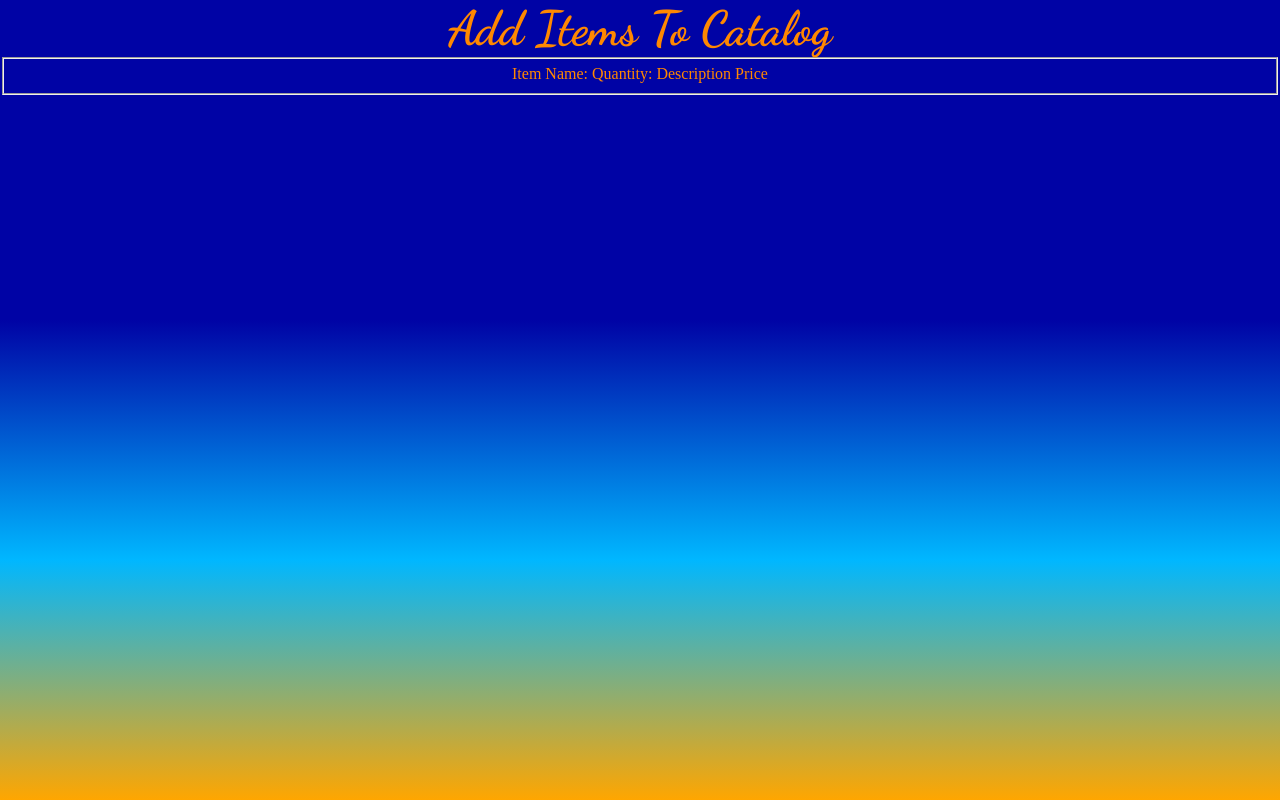
After one commit to Kylertk21/ThreeLittleBirds, a Flask app: page /add_item in a window 1280 px wide. The commit adds this page. Run offline with Flask 3, Linux system fonts and the light colour scheme.

Commit message:
started work on add_items

```diff
--- a/src/app/routes.py
+++ b/src/app/routes.py
@@ -8,10 +8,14 @@
 @app.route('/marketplace')
 def marketplace():
     catalog_items = [
-        {'image':'../static/photos/logo_placeholder.jpg', 'description':'Item 1 Description', 'link':'/orderform'}
+        {'image':'../static/photos/logo_placeholder.jpg', 'description':'Item', 'link':'/orderform'}
     ]
 
     return render_template('marketplace.html', catalog_items=catalog_items)
+
+@app.route('/add_item')
+def add_item():
+    return render_template('add_item.html')
 
 @app.route('/orderform')
 def orderform():
--- a/src/app/static/styles.css
+++ b/src/app/static/styles.css
@@ -165,3 +165,7 @@
     justify-content:center;
     color:#ff8800;
 }
+
+.add_item{
+    color:#ff8800;
+}
--- /dev/null
+++ b/src/app/templates/add_item.html
@@ -0,0 +1,22 @@
+{% extends 'base.html'%}
+{% block main %}
+<!DOCTYPE html>
+<html lang='en'>
+    <head>
+        <meta charset="UTF-8">
+        <meta name="viewport" content="width=device-width, initial-scale=1.0">
+        <title>Create Item</title>
+    </head>
+    <body>
+        <h1>Add Items To Catalog</h1>
+        <form method="post">
+            <fieldset class ="add_item">
+                <label for="item-name">Item Name:</label>
+                <label for="quantity">Quantity:</label>
+                <label for="description">Description</label>
+                <label for="price">Price</label>
+            </fieldset>
+        </form>
+    </body>
+</html>
+{% endblock %}
--- a/src/app/templates/base.html
+++ b/src/app/templates/base.html
@@ -3,7 +3,6 @@
     <head>
         <meta charset="UTF-8">
         <link rel="stylesheet" type="text/css" href="../static/styles.css">
-        <title>{% block title %}Three Little Birds{% endblock %}</title>
     </head>
     <body>
         {% with messages = get_flashed_messages(with_categories=true) %}
--- a/src/app/templates/index.html
+++ b/src/app/templates/index.html
@@ -6,7 +6,6 @@
         <meta charset="UTF-8">
         <meta name="viewport" content="width=device-width, initial-scale=1.0">
         <title>Three Little Birds</title>
-        <link rel="stylesheet" href="../static/styles.css">
     </head>
     <body>
         <div class="head">
--- a/src/app/templates/marketplace.html
+++ b/src/app/templates/marketplace.html
@@ -6,8 +6,7 @@
     <head>
         <meta charset="UTF-8">
         <meta name="viewport" content="width=device-width, initial-scale=1.0">
-        <title>Three Little Birds - Marketplace</title>
-        <link rel="stylesheet" href="../static/styles.css">
+        <title>Marketplace</title>
         <style>
             .head{
                 height:150px;
@@ -19,7 +18,7 @@
         <body>
             <div class="head">
             <h1 class="markettitle">Marketplace</h1>
-            <h2><a href="index.html">Home</a></h2>
+            <h2><a href="{{ url_for('index') }}">Home</a></h2>
             </div>
         <div class="catalog">
             {% for item in catalog_items %}
--- a/src/app/templates/orderform.html
+++ b/src/app/templates/orderform.html
@@ -1,10 +1,11 @@
+{% extends 'base.html' %}
+{% block main %}
 <!DOCTYPE html>
 <html lang="en">
     <head>
         <title>Order Form</title>
         <meta charset="UTF-8">
         <meta name="viewport" content="width=device-width, initial-scale=1.0">
-        <link rel="stylesheet" href="../static/styles.css">
     </head>
     <body>
     <h1>Order Form</h1>
@@ -16,3 +17,5 @@
         <input type="submit" value="Submit Order"/>
     </body>
 </html>
+
+{% endblock %}
```
